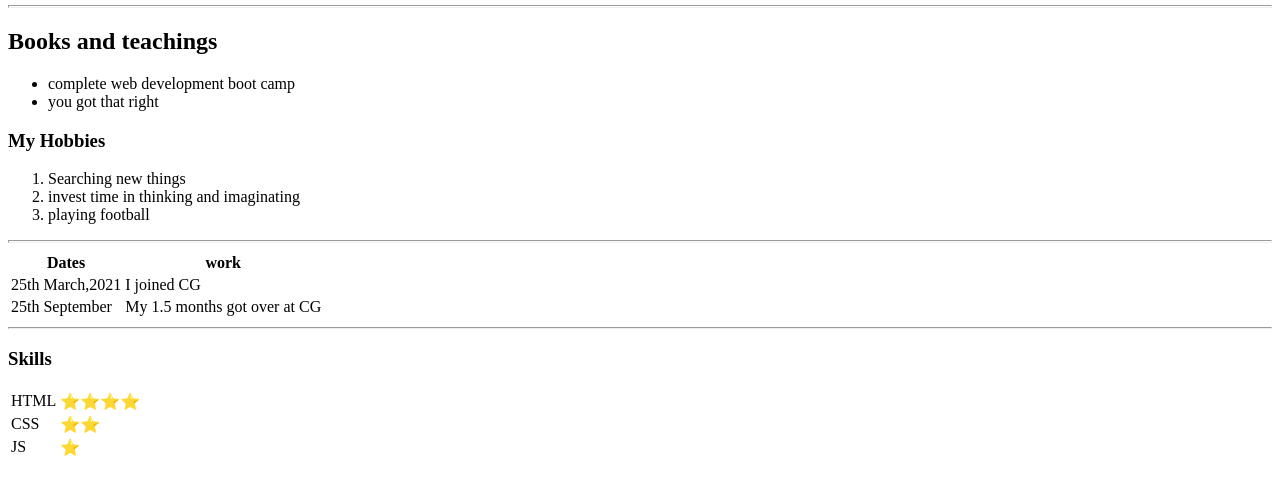
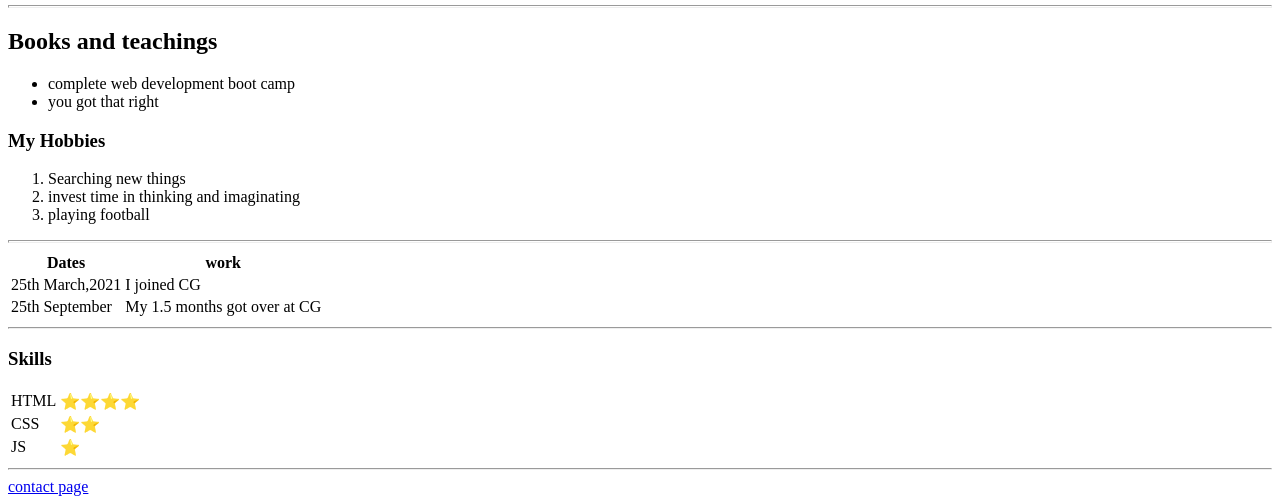
Before and after one commit to apande07/CV, a plain HTML site: page index.html in a window 1280 px wide. Shown: the part 333-837 px from the top of the page. Before the commit the page ends 801 px from the top, so only its background shows below. Drawn offline with Linux system fonts and the light colour scheme.

Commit message:
Update index.html
applied anchor tag changes at last

```diff
--- a/index.html
+++ b/index.html
@@ -64,7 +64,7 @@
       <td>⭐️</td>
     </tr>
   </table>
-
+  <hr>
+  <a href="contact-me.html">contact page</a>
 </body>
-
 </html>
```
